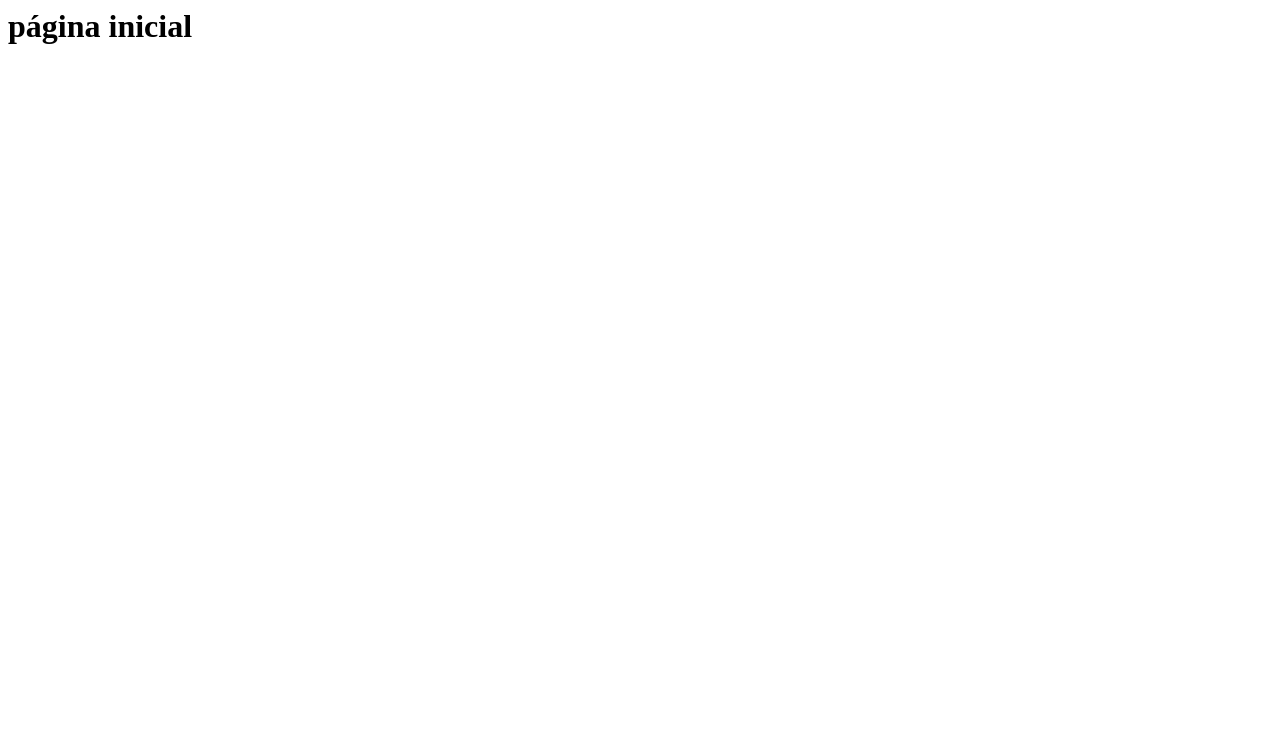
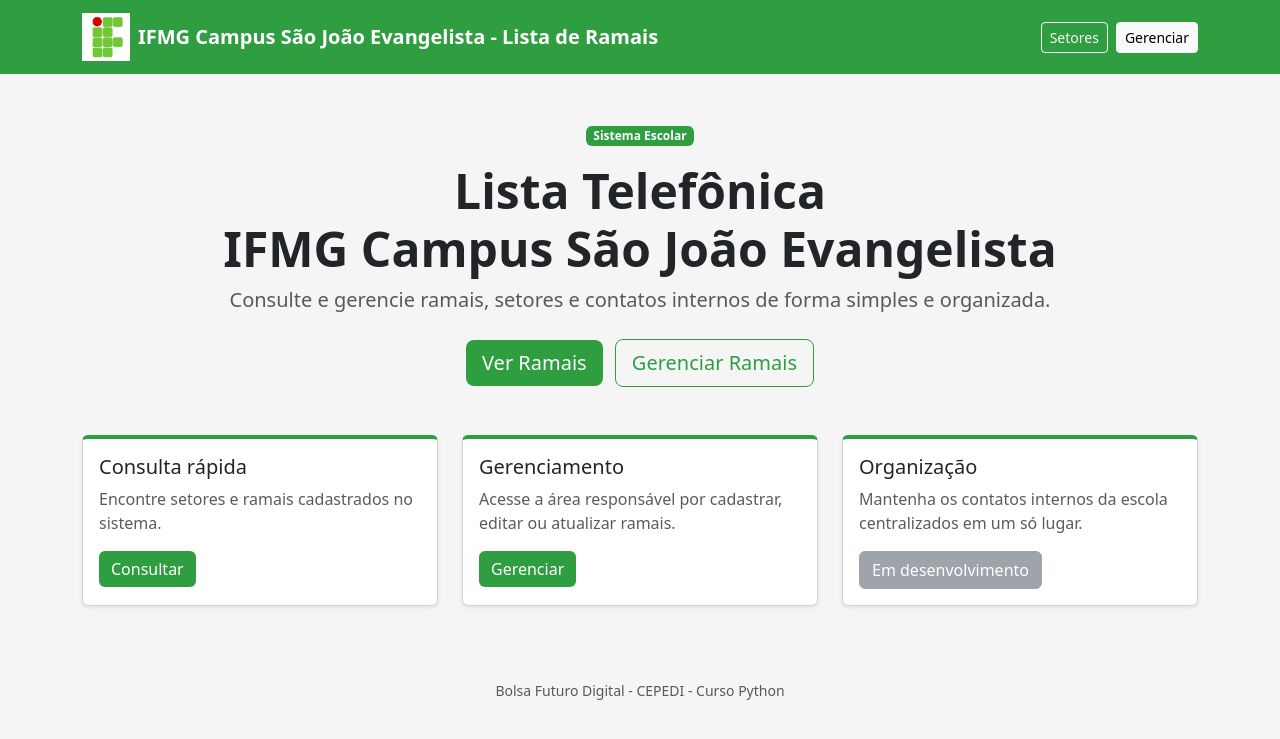
Before and after one commit to Nonato21/Grupo03-CepedPython, a Django app: page / in a window 1280 px wide. Before the commit the part shown is almost empty. Shown: the top 739 px of the page. Run offline with Django 5.2, Linux system fonts and the light colour scheme.

Commit message:
Update index.html
novo index

```diff
--- a/lista_telefonica/ramais/templates/ramais/index.html
+++ b/lista_telefonica/ramais/templates/ramais/index.html
@@ -1,12 +1,161 @@
-<html lang="en">
-<head>
-    <meta charset="UTF-8">
-    <meta name="viewport" content="width=device-width, initial-scale=1.0">
-    <title>Página Inicial</title>
+{% load static %}
+<!DOCTYPE html>
+<html lang="pt-br">
+  <head>
+    <meta charset="UTF-8" />
+    <meta name="viewport" content="width=device-width, initial-scale=1.0" />
+    <title>IFMG - Lista de Ramais | Página Inicial</title>
 
-    <h1>página inicial</h1>
-</head>
-<body>
+    <!-- Bootstrap CSS -->
+    <link
+      href="https://cdn.jsdelivr.net/npm/bootstrap@5.3.8/dist/css/bootstrap.min.css"
+      rel="stylesheet"
+    />
 
-</body>
+    <!-- CSS personalizado -->
+    <link rel="stylesheet" href="{% static 'ramais/css/style.css' %}" />
+
+    <link rel="icon" href="{% static 'ramais/img/favicon.ico' %}?v=2" type="image/x-icon">
+  </head>
+
+  <body>
+    <!-- Barra de navegação -->
+    <nav class="navbar navbar-expand-lg navbar-dark navbar-if">
+      <div class="container">
+        <a
+          class="navbar-brand d-flex align-items-center gap-2"
+          href="{% url 'index' %}"
+        >
+          <img
+            src="{% static 'ramais/img/logo-if.png' %}"
+            alt="Logo do Instituto Federal"
+            class="logo-if"
+          />
+          <span class="fw-bold">IFMG Campus São João Evangelista - Lista de Ramais</span>
+        </a>
+
+        <!-- Botão do menu em telas pequenas -->
+        <button
+          class="navbar-toggler"
+          type="button"
+          data-bs-toggle="collapse"
+          data-bs-target="#menuNavbar"
+          aria-controls="menuNavbar"
+          aria-expanded="false"
+          aria-label="Abrir menu de navegação"
+        >
+          <span class="navbar-toggler-icon"></span>
+        </button>
+
+        <!-- Links da navbar -->
+        <div class="collapse navbar-collapse justify-content-end" id="menuNavbar">
+          <div class="navbar-nav gap-2">
+            <a href="{% url 'listar_setores' %}" class="btn btn-outline-light btn-sm">
+              Setores
+            </a>
+
+            <a href="{% url 'gerenciar_ramais' %}" class="btn btn-light btn-sm">
+              Gerenciar
+            </a>
+          </div>
+        </div>
+      </div>
+    </nav>
+
+    <!-- Conteúdo principal -->
+    <main class="container my-5">
+      <!-- Área de destaque -->
+      <section class="text-center mb-5">
+        <span class="badge badge-if mb-3">Sistema Escolar</span>
+
+        <h1 class="display-5 fw-bold">
+          Lista Telefônica <br> IFMG Campus São João Evangelista
+        </h1>
+
+        <p class="lead text-muted">
+          Consulte e gerencie ramais, setores e contatos internos de forma simples
+          e organizada.
+        </p>
+
+        <div class="mt-4">
+          <a href="{% url 'listar_setores' %}" class="btn btn-if btn-lg me-2">
+            Ver Ramais
+          </a>
+
+          <a href="{% url 'gerenciar_ramais' %}" class="btn btn-if-outline btn-lg">
+            Gerenciar Ramais
+          </a>
+        </div>
+      </section>
+
+      <!-- Cards -->
+      <section class="row g-4">
+        <div class="col-md-4">
+          <div class="card card-if shadow-sm h-100">
+            <div class="card-body">
+              <h5 class="card-title">
+                Consulta rápida
+              </h5>
+
+              <p class="card-text text-muted">
+                Encontre setores e ramais cadastrados no sistema.
+              </p>
+
+              <a href="{% url 'listar_setores' %}" class="btn btn-if">
+                Consultar
+              </a>
+            </div>
+          </div>
+        </div>
+
+        <div class="col-md-4">
+          <div class="card card-if shadow-sm h-100">
+            <div class="card-body">
+              <h5 class="card-title">
+                Gerenciamento
+              </h5>
+
+              <p class="card-text text-muted">
+                Acesse a área responsável por cadastrar, editar ou atualizar ramais.
+              </p>
+
+              <a href="{% url 'gerenciar_ramais' %}" class="btn btn-if">
+                Gerenciar
+              </a>
+            </div>
+          </div>
+        </div>
+
+        <div class="col-md-4">
+          <div class="card card-if shadow-sm h-100">
+            <div class="card-body">
+              <h5 class="card-title">
+                Organização
+              </h5>
+
+              <p class="card-text text-muted">
+                Mantenha os contatos internos da escola centralizados em um só lugar.
+              </p>
+
+              <button class="btn btn-secondary" disabled>
+                Em desenvolvimento
+              </button>
+            </div>
+          </div>
+        </div>
+      </section>
+    </main>
+
+    <!-- Rodapé -->
+    <footer class="text-center text-muted py-4">
+      <small>
+        Bolsa Futuro Digital - CEPEDI - Curso Python
+      </small>
+    </footer>
+
+    <!-- Bootstrap JS -->
+    <script
+      src="https://cdn.jsdelivr.net/npm/bootstrap@5.3.8/dist/js/bootstrap.bundle.min.js"
+    ></script>
+  </body>
 </html>
```
